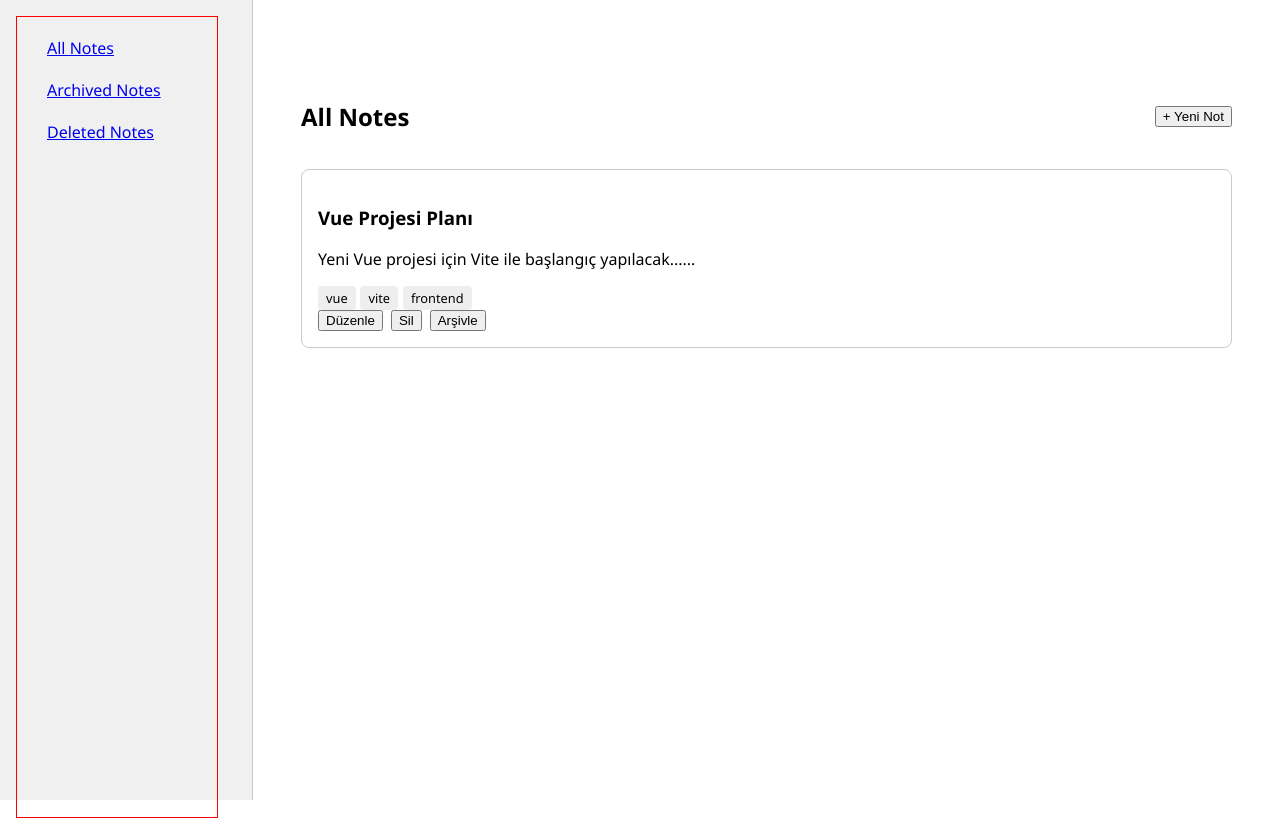
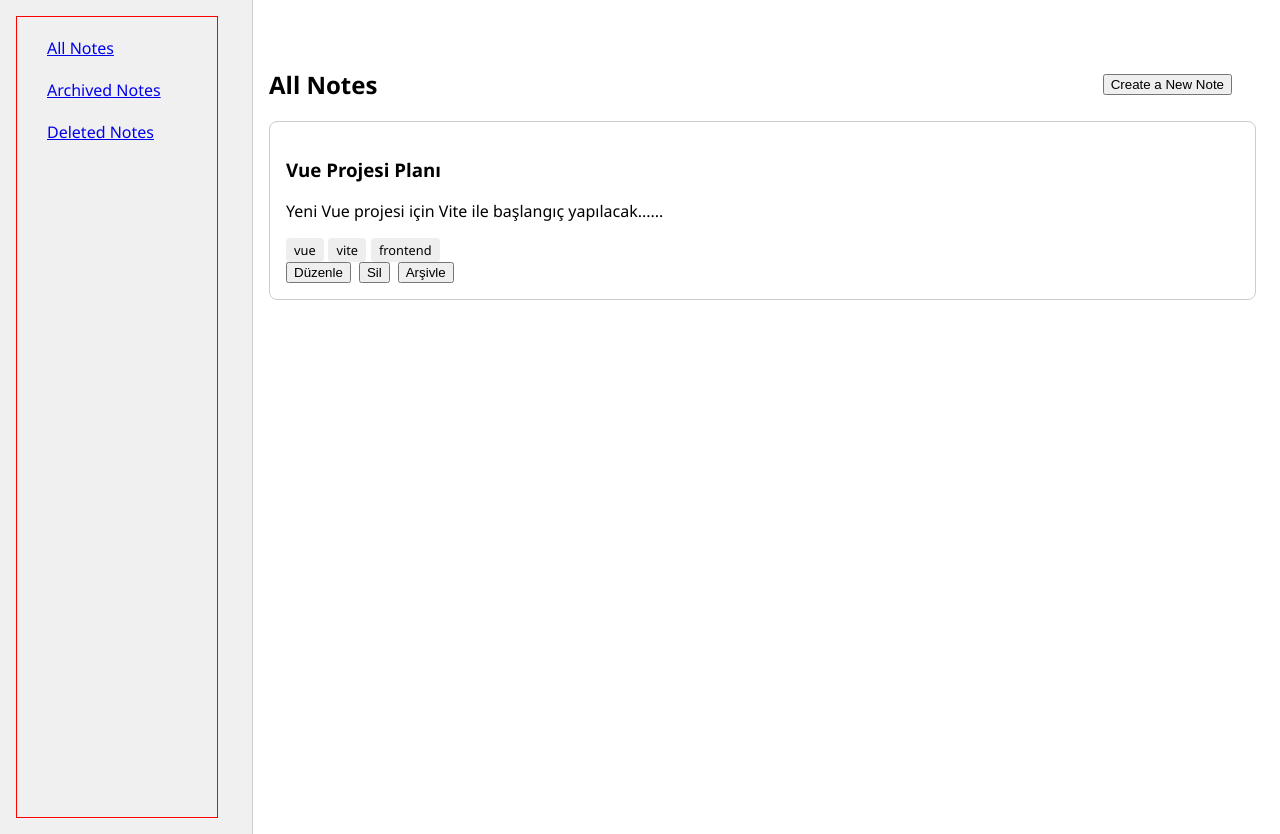
Before and after one commit to banuaggun/note-nest-vue, a Vue app: page / in a window 1280 px wide. Built offline with nearby package versions, Linux system fonts and the light colour scheme.

Commit message:
Style edited

```diff
--- a/src/App.vue
+++ b/src/App.vue
@@ -20,7 +20,7 @@ import { RouterView } from 'vue-router'
 <style scoped>
 .app-layout {
   display: flex;
-  height: 100vh;
+  height: auto;
   font-family: 'Segoe UI', sans-serif;
 }
 
@@ -35,7 +35,7 @@ import { RouterView } from 'vue-router'
 /* Sayfa içeriği alanı */
 .main-content {
   flex: 1;
-  padding: 2rem;
+  padding: 1rem;
   overflow-y: auto;
 }
 </style>
--- a/src/views/AllNotes.vue
+++ b/src/views/AllNotes.vue
@@ -2,7 +2,7 @@
   <section class="all-notes">
     <div class="header">
       <h2>All Notes</h2>
-      <button @click="startCreate">+ Yeni Not</button>
+      <button @click="startCreate">Create a New Note</button>
     </div>
 
     <div class="main-content">
@@ -16,10 +16,14 @@
       </div>
       <div class="editor-panel" v-if="isEditorOpen">
         <NoteEditor
+        v-if="isEditorOpen"
           :note="editingNote"
           @save="handleSave"
           @cancel="closeEditor"
         />
+        <div v-else class="placeholder">
+          <p>Bir not seçin ya da yeni bir not oluşturun. Burada düzenleme yapabilirsiniz.</p>
+        </div>
       </div>
     </div>
   </section>
@@ -70,28 +74,38 @@ function handleSave(noteData) {
 <style scoped>
 .all-notes {
   max-width: 1200px;
-  margin: 2rem auto;
-  padding: 1rem;
+  margin: 2rem 0;
+  padding: 0rem;
 }
 .header {
   display: flex;
   justify-content: space-between;
   align-items: center;
-  margin-bottom: 1rem;
+  margin-bottom: 0rem;
+  margin-right:2rem;
 }
 .main-content{
   display:flex;
-  gap:2rem;
+  gap:0.5rem;
 }
 
 .list-panel {
   flex:1;
+  height:80vh;
+  overflow-y: auto;
+  padding-right:0.5rem;
 }
 
 .editor-panel {
-  flex: 2;
+  flex: 2.5;
   /*max-width: 400px;*/
   border-left: 1px solid #ccc;
   padding-left: 1rem;
 }
+.placeholder {
+  display: flex;
+  justify-content: center;
+  color: #666;
+  font-style: italic;
+}
 </style>
```
